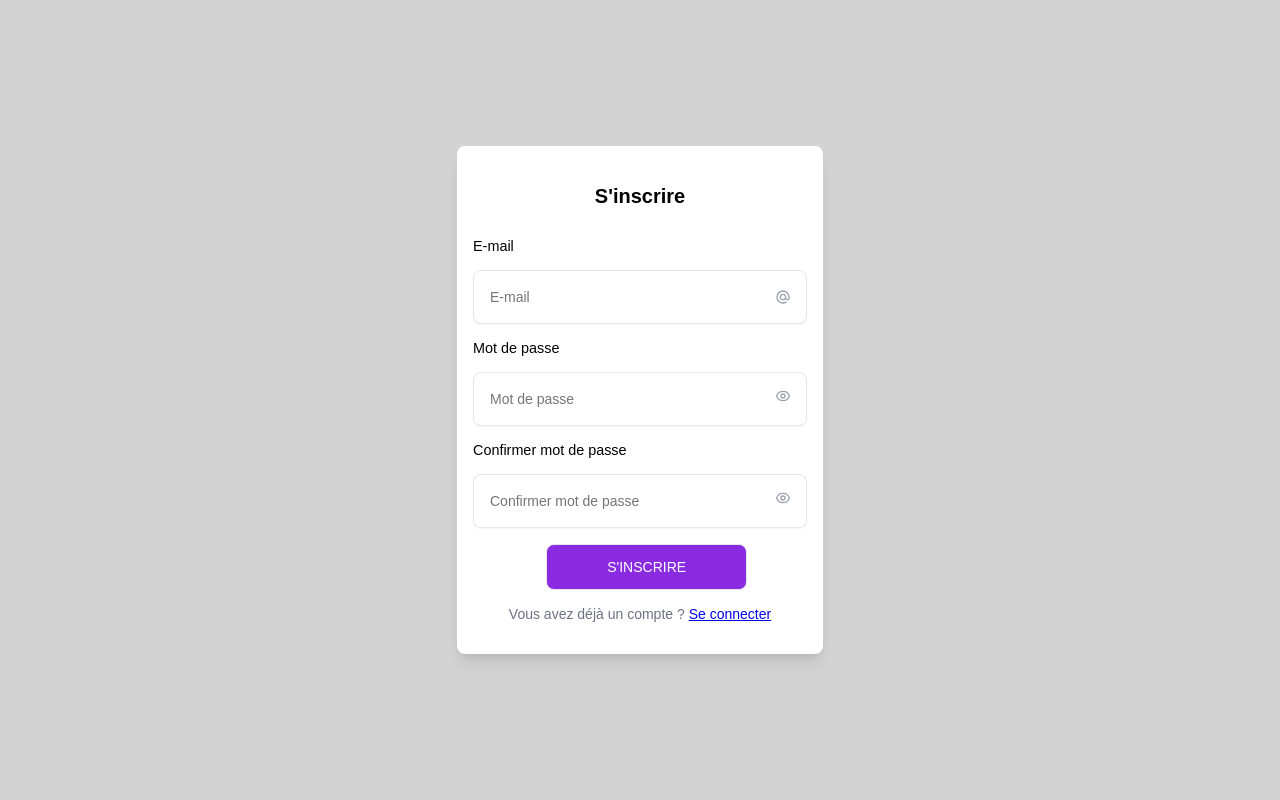
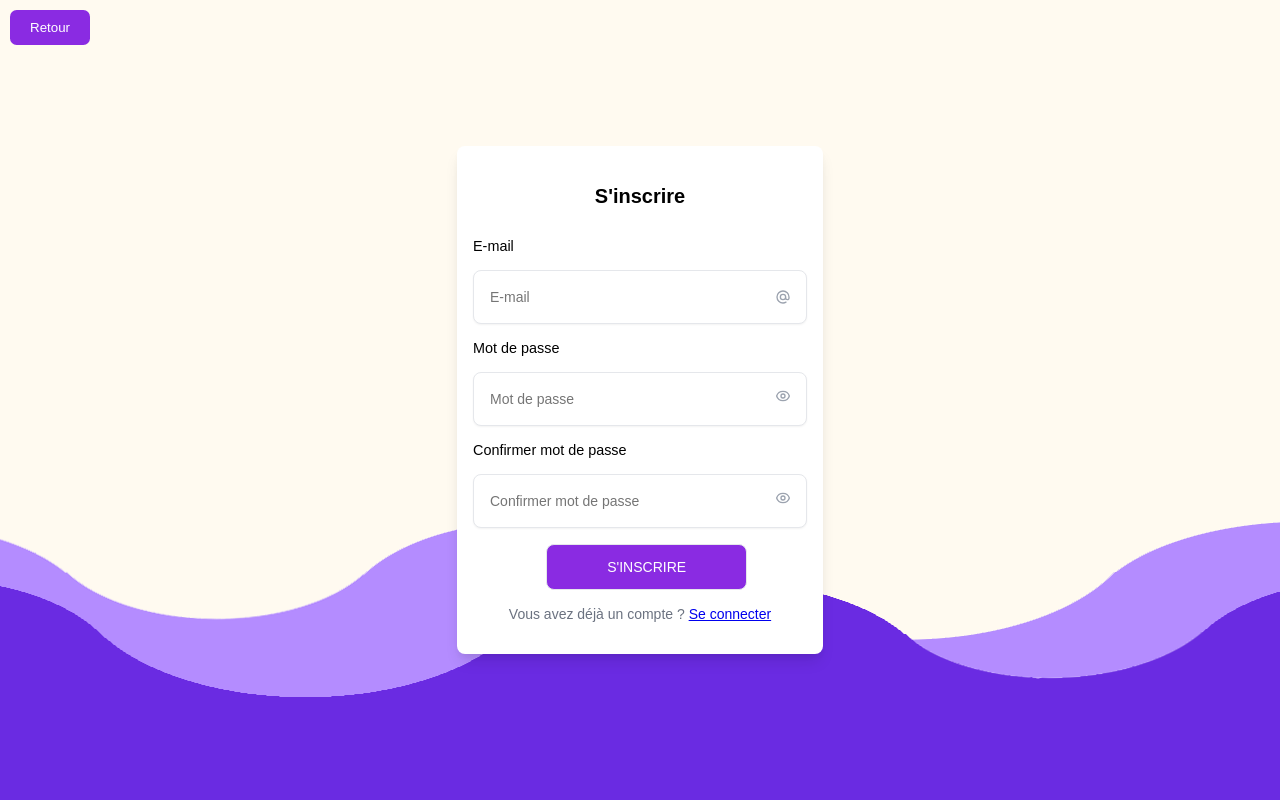
Before and after one commit to GamerMine/PortfolioBuilder, a PHP site: page /session/registerForm.html in a window 1280 px wide. Run offline with PHP 8.4, Linux system fonts and the light colour scheme.

Commit message:
Modification pages login et register
Ajout d'un fond en mouvement ( wave )
Ajout d'un bouton retour pour revenir à index.html

```diff
--- a/css/oui.css
+++ b/css/oui.css
@@ -1,13 +1,21 @@
-*{
-    font-family:Arial, Helvetica, sans-serif;
+* {
+    font-family: Arial, Helvetica, sans-serif;
 }
 
 
-body{
-    background-color: lightgray;
+html,
+body {
+    margin: 0;
+    padding: 0;
+    height: 100%;
 }
 
-label{
+body {
+    background-color: floralwhite;
+    position: relative;
+}
+
+label {
     font-size: 0.9rem;
     line-height: 2rem;
 }
@@ -20,6 +28,22 @@ label{
     top: 50%;
     transform: translate(-50%, -50%);
     -webkit-transform: translate(-50%, -50%);
+}
+
+#back{
+    background-color: blueviolet;
+    border: none;
+    color: #ffffff;
+    border-radius: .5em;
+    position: absolute;
+    top: 10px;
+    left: 10px;
+    padding:10px 20px ;
+}
+
+#back:hover{
+    background: rgb(98, 27, 165);
+    transition: .3s;
 }
 
 
@@ -45,7 +69,8 @@ label{
     position: relative;
 }
 
-.input-container input, .form button {
+.input-container input,
+.form button {
     outline: none;
     border: 1px solid #e5e7eb;
     margin: 8px 0;
@@ -96,6 +121,12 @@ label{
     left: 22%;
 }
 
+.submit:hover {
+    cursor: pointer;
+    background-color: rgb(98, 27, 165);
+    transition: .3s;
+}
+
 .signup-link {
     color: #6B7280;
     font-size: 0.875rem;
@@ -107,17 +138,49 @@ label{
     text-decoration: underline;
 }
 
-.warn{
-    background-color: rgba(234,89,89,0.45);
+.warn {
+    background-color: rgba(234, 89, 89, 0.45);
     padding: 1rem;
     border-radius: 0.5rem;
     text-align: center;
 }
 
-#btn-vision{
+#btn-vision {
     display: none;
 }
 
-#btn-vision2{
+#btn-vision2 {
     display: none;
 }
+
+body {
+    overflow: hidden;
+    margin: 0;
+    padding: 0;
+}
+
+.wave2 {
+    position: absolute;
+    background: transparent url(/picture/wave2.png) repeat 0 0;
+    bottom: 0;
+    height: 560px;
+    width: 100%;
+    -webkit-animation: slide 100s linear infinite;
+}
+
+.wave1 {
+    background: transparent url(/picture/wave1.png) repeat 0 0;
+    height: 560px;
+    -webkit-animation: slide 40s linear infinite;
+}
+
+
+@-webkit-keyframes slide {
+    from {
+        background-position: 0 0;
+    }
+
+    to {
+        background-position: -1440px 0;
+    }
+}
--- a/session/registerForm.html
+++ b/session/registerForm.html
@@ -11,6 +11,14 @@
 </head>
 
 <body>
+	<a href="../index.html">
+		<button id="back">Retour</button>
+	</a>
+
+	<div class="wave2">
+		<div class="wave1">
+		</div>
+	</div>
 
 	<div id="center">
 
@@ -78,7 +86,6 @@
 		<script type="module" src="../js/register.js"></script>
 	</div>
 
-
 </body>
 
 
```
Also changed, not shown: session/loginForm.html (+8 -0 lines), picture/wave.png (added), picture/wave1.png (added), picture/wave2.png (added).
